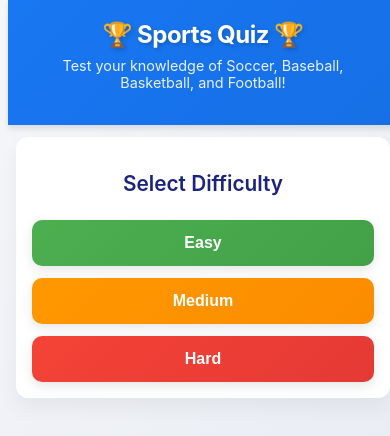
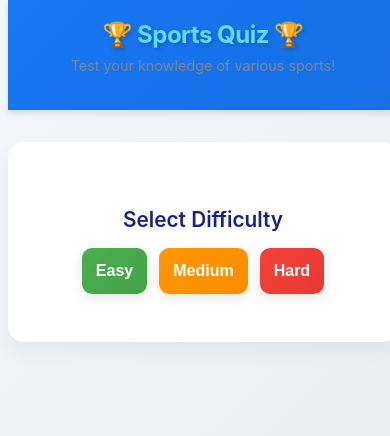
Before and after one commit to zrewt/curser-home, a React (Create React App) app: page / in a window 390 px wide. Shown: the top 436 px of the page. Built offline with nearby package versions, Linux system fonts and the light colour scheme.

Commit message:
Initial commit

```diff
--- a/public/index.html
+++ b/public/index.html
@@ -7,7 +7,7 @@
     <meta name="theme-color" content="#000000" />
     <meta
       name="description"
-      content="Web site created using create-react-app"
+      content="Welcome to Curser Home Vercel, your destination for Sports-Quiz and more. Find us by searching 'curser-home-vercel'!"
     />
     <link rel="apple-touch-icon" href="%PUBLIC_URL%/logo192.png" />
     <!--
@@ -24,7 +24,7 @@
       work correctly both with client-side routing and a non-root public URL.
       Learn how to configure a non-root public URL by running `npm run build`.
     -->
-    <title>Sports-Quiz</title>
+    <title>Curser Home Vercel - Sports-Quiz</title>
   </head>
   <body>
     <noscript>You need to enable JavaScript to run this app.</noscript>
--- a/src/App.css
+++ b/src/App.css
@@ -1,7 +1,6 @@
 .App {
   text-align: center;
   min-height: 100vh;
-  height: 100vh;
   background: linear-gradient(135deg, #f5f7fa 0%, #e4e8f0 100%);
   font-family: 'Inter', -apple-system, BlinkMacSystemFont, 'Segoe UI', Roboto, Oxygen, Ubuntu, Cantarell, sans-serif;
   overflow: hidden;
@@ -19,6 +18,7 @@
   padding: 2rem 1rem;
   color: white;
   box-shadow: 0 4px 6px rgba(0, 0, 0, 0.1);
+  margin-bottom: 2rem;
 }
 
 .App-header h1 {
@@ -27,6 +27,8 @@
   font-weight: 700;
   letter-spacing: -0.5px;
   text-shadow: 2px 2px 4px rgba(0, 0, 0, 0.2);
+  margin-bottom: 0.5rem;
+  color: #61dafb;
 }
 
 .subtitle {
@@ -34,12 +36,116 @@
   opacity: 0.9;
   margin-top: 0.5rem;
   font-weight: 400;
+  color: #888;
+  margin-bottom: 1rem;
 }
 
 .App-main {
   max-width: 800px;
   margin: 2rem auto;
   padding: 0 1rem;
+}
+
+.selection-container {
+  max-width: 800px;
+  margin: 0 auto;
+  padding: 20px;
+  background-color: white;
+  border-radius: 16px;
+  box-shadow: 0 10px 20px rgba(0, 0, 0, 0.05);
+}
+
+.difficulty-selection,
+.sport-selection {
+  margin-bottom: 2rem;
+}
+
+.difficulty-selection h2,
+.sport-selection h2 {
+  color: #1a237e;
+  margin-bottom: 1.5rem;
+  font-size: 1.75rem;
+  font-weight: 600;
+}
+
+.difficulty-buttons,
+.sport-buttons {
+  display: flex;
+  flex-wrap: wrap;
+  gap: 1rem;
+  justify-content: center;
+}
+
+.difficulty-button,
+.sport-button {
+  padding: 1.25rem;
+  font-size: 1.2rem;
+  border: none;
+  border-radius: 12px;
+  cursor: pointer;
+  transition: all 0.3s ease;
+  color: white;
+  font-weight: 600;
+  box-shadow: 0 4px 12px rgba(0, 0, 0, 0.1);
+}
+
+.difficulty-button.easy {
+  background: linear-gradient(135deg, #4caf50 0%, #43a047 100%);
+}
+
+.difficulty-button.medium {
+  background: linear-gradient(135deg, #ff9800 0%, #fb8c00 100%);
+}
+
+.difficulty-button.hard {
+  background: linear-gradient(135deg, #f44336 0%, #e53935 100%);
+}
+
+.sport-button {
+  background: linear-gradient(135deg, #1877f2 0%, #166fe5 100%);
+}
+
+.difficulty-button:hover,
+.sport-button:hover {
+  transform: translateY(-2px);
+  box-shadow: 0 6px 16px rgba(0, 0, 0, 0.2);
+}
+
+.start-quiz-button {
+  background: linear-gradient(135deg, #1877f2 0%, #166fe5 100%);
+  color: white;
+  border: none;
+  padding: 1rem 2rem;
+  border-radius: 12px;
+  font-size: 1.1rem;
+  font-weight: 600;
+  cursor: pointer;
+  margin-top: 2rem;
+  transition: all 0.3s ease;
+  box-shadow: 0 4px 12px rgba(24, 119, 242, 0.2);
+}
+
+.start-quiz-button:hover {
+  transform: translateY(-2px);
+  box-shadow: 0 6px 16px rgba(24, 119, 242, 0.3);
+}
+
+.quiz-info {
+  display: flex;
+  gap: 1rem;
+  justify-content: center;
+  margin-bottom: 1rem;
+}
+
+.difficulty-badge,
+.sport-badge {
+  background: rgba(255, 255, 255, 0.1);
+  color: white;
+  padding: 0.5rem 1rem;
+  border-radius: 20px;
+  font-size: 0.9rem;
+  font-weight: 500;
+  backdrop-filter: blur(4px);
 }
 
 .question-section {
@@ -74,6 +180,22 @@
   font-weight: 500;
 }
 
+.progress-bar {
+  width: 100%;
+  height: 8px;
+  background-color: #e2e8f0;
+  border-radius: 4px;
+  margin-bottom: 2rem;
+  overflow: hidden;
+}
+
+.progress-fill {
+  height: 100%;
+  background: linear-gradient(90deg, #1877f2 0%, #166fe5 100%);
+  border-radius: 4px;
+  transition: width 0.3s ease;
+}
+
 .answer-buttons {
   display: grid;
   gap: 1rem;
@@ -96,7 +218,7 @@
   font-weight: 500;
 }
 
-.answer-button:hover {
+.answer-button:hover:not(:disabled) {
   background-color: #f1f5f9;
   transform: translateY(-2px);
   box-shadow: 0 4px 12px rgba(0, 0, 0, 0.1);
@@ -149,100 +271,11 @@
   box-shadow: 0 6px 16px rgba(24, 119, 242, 0.3);
 }
 
-.difficulty-selection {
-  background-color: white;
-  border-radius: 16px;
-  padding: 2rem;
-  box-shadow: 0 10px 20px rgba(0, 0, 0, 0.05);
-  margin: 2rem auto;
-  max-width: 500px;
-}
-
-.difficulty-selection h2 {
-  color: #1a237e;
-  margin-bottom: 1.5rem;
-  font-size: 1.75rem;
-  font-weight: 600;
-}
-
-.difficulty-buttons {
-  display: grid;
-  gap: 1rem;
-  margin-top: 1.5rem;
-}
-
-.difficulty-button {
-  padding: 1.25rem;
-  font-size: 1.2rem;
-  border: none;
-  border-radius: 12px;
-  cursor: pointer;
-  transition: all 0.3s ease;
-  color: white;
-  font-weight: 600;
-  box-shadow: 0 4px 12px rgba(0, 0, 0, 0.1);
-}
-
-.difficulty-button.easy {
-  background: linear-gradient(135deg, #4caf50 0%, #43a047 100%);
-}
-
-.difficulty-button.medium {
-  background: linear-gradient(135deg, #ff9800 0%, #fb8c00 100%);
-}
-
-.difficulty-button.hard {
-  background: linear-gradient(135deg, #f44336 0%, #e53935 100%);
-}
-
-.difficulty-button:hover {
-  transform: translateY(-2px);
-  box-shadow: 0 6px 16px rgba(0, 0, 0, 0.2);
-}
-
-.difficulty-badge {
-  background: rgba(255, 255, 255, 0.1);
-  color: white;
-  padding: 0.5rem 1rem;
-  border-radius: 20px;
-  font-size: 0.9rem;
-  font-weight: 500;
-  margin-top: 1rem;
-  display: inline-block;
-  backdrop-filter: blur(4px);
-}
-
-.progress-bar {
-  width: 100%;
-  height: 8px;
-  background-color: #e2e8f0;
-  border-radius: 4px;
-  margin-bottom: 2rem;
-  overflow: hidden;
-}
-
-.progress-fill {
-  height: 100%;
-  background: linear-gradient(90deg, #1877f2 0%, #166fe5 100%);
-  border-radius: 4px;
-  transition: width 0.3s ease;
-}
-
 .score-percentage {
   font-size: 3rem !important;
   font-weight: 700 !important;
   color: #1877f2 !important;
   margin: 1rem 0 !important;
-}
-
-.error-notice {
-  background-color: #fee2e2;
-  color: #dc2626;
-  padding: 1rem;
-  border-radius: 12px;
-  margin: 1rem auto;
-  max-width: 500px;
-  font-weight: 500;
 }
 
 .loading {
@@ -266,6 +299,16 @@
 @keyframes spin {
   0% { transform: rotate(0deg); }
   100% { transform: rotate(360deg); }
+}
+
+.error-notice {
+  background-color: #fee2e2;
+  color: #dc2626;
+  padding: 1rem;
+  border-radius: 12px;
+  margin: 1rem auto;
+  max-width: 500px;
+  font-weight: 500;
 }
 
 @media (max-width: 768px) {
@@ -319,22 +362,26 @@
     touch-action: manipulation;
   }
 
-  .difficulty-selection {
+  .difficulty-selection,
+  .sport-selection {
     padding: 1.25rem;
     margin: 1rem 0.75rem;
     border-radius: 12px;
   }
 
-  .difficulty-selection h2 {
+  .difficulty-selection h2,
+  .sport-selection h2 {
     font-size: 1.5rem;
     margin-bottom: 1rem;
   }
 
-  .difficulty-buttons {
+  .difficulty-buttons,
+  .sport-buttons {
     gap: 0.75rem;
   }
 
-  .difficulty-button {
+  .difficulty-button,
+  .sport-button {
     padding: 1rem;
     font-size: 1.1rem;
     min-height: 48px;
@@ -373,7 +420,8 @@
     margin-bottom: 1.5rem;
   }
 
-  .difficulty-badge {
+  .difficulty-badge,
+  .sport-badge {
     padding: 0.4rem 0.8rem;
     font-size: 0.85rem;
     margin-top: 0.75rem;
@@ -419,16 +467,19 @@
     min-height: 44px;
   }
 
-  .difficulty-selection {
+  .difficulty-selection,
+  .sport-selection {
     padding: 1rem;
     margin: 0.75rem 0.5rem;
   }
 
-  .difficulty-selection h2 {
+  .difficulty-selection h2,
+  .sport-selection h2 {
     font-size: 1.3rem;
   }
 
-  .difficulty-button {
+  .difficulty-button,
+  .sport-button {
     padding: 0.875rem;
     font-size: 1rem;
     min-height: 44px;
--- a/src/App.tsx
+++ b/src/App.tsx
@@ -19,6 +19,11 @@ function App() {
       setLoading(true);
       setError(null);
       const data = await api.getQuestions(5, difficulty);
+      if (data.length === 0) {
+        setError(`No questions available for ${difficulty} difficulty. Please try a different difficulty.`);
+        setSelectedDifficulty(null);
+        return;
+      }
       setQuestions(data);
       setSelectedDifficulty(difficulty);
       if (data.length > 0) {
@@ -31,6 +36,7 @@ function App() {
     } catch (error) {
       console.error('Error fetching questions:', error);
       setError('Failed to fetch questions. Please try again later.');
+      setSelectedDifficulty(null);
     } finally {
       setLoading(false);
     }
@@ -90,30 +96,40 @@ function App() {
       <div className="App">
         <header className="App-header">
           <h1>🏆 Sports Quiz 🏆</h1>
-          <p className="subtitle">Test your knowledge of Soccer, Baseball, Basketball, and Football!</p>
+          <p className="subtitle">Test your knowledge of various sports!</p>
         </header>
+        <div className="selection-container">
           <div className="difficulty-selection">
             <h2>Select Difficulty</h2>
             <div className="difficulty-buttons">
               <button
                 className="difficulty-button easy"
-              onClick={() => fetchQuestions('easy')}
+                onClick={() => setSelectedDifficulty('easy')}
               >
                 Easy
               </button>
               <button
                 className="difficulty-button medium"
-              onClick={() => fetchQuestions('medium')}
+                onClick={() => setSelectedDifficulty('medium')}
               >
                 Medium
               </button>
               <button
                 className="difficulty-button hard"
-              onClick={() => fetchQuestions('hard')}
+                onClick={() => setSelectedDifficulty('hard')}
               >
                 Hard
               </button>
             </div>
+          </div>
+          {selectedDifficulty && (
+            <button
+              className="start-quiz-button"
+              onClick={() => fetchQuestions(selectedDifficulty)}
+            >
+              Start Quiz
+            </button>
+          )}
         </div>
       </div>
     );
@@ -123,9 +139,11 @@ function App() {
     <div className="App">
       <header className="App-header">
         <h1>🏆 Sports Quiz 🏆</h1>
-        <p className="subtitle">Test your knowledge of Soccer, Baseball, Basketball, and Football!</p>
+        <p className="subtitle">Test your knowledge of various sports!</p>
+        <div className="quiz-info">
           <div className="difficulty-badge">
             {selectedDifficulty?.charAt(0).toUpperCase() + selectedDifficulty?.slice(1)}
+          </div>
         </div>
         {error && (
           <p className="error-notice">{error}</p>
--- a/src/types.ts
+++ b/src/types.ts
@@ -1,8 +1,8 @@
+export type Difficulty = 'easy' | 'medium' | 'hard';
+
 export interface Question {
   question: string;
   correct_answer: string;
   incorrect_answers: string[];
-  difficulty: 'easy' | 'medium' | 'hard';
+  difficulty: Difficulty;
 }
-
-export type Difficulty = 'easy' | 'medium' | 'hard';
```
Lines whose indentation alone changed are shown as unchanged.
